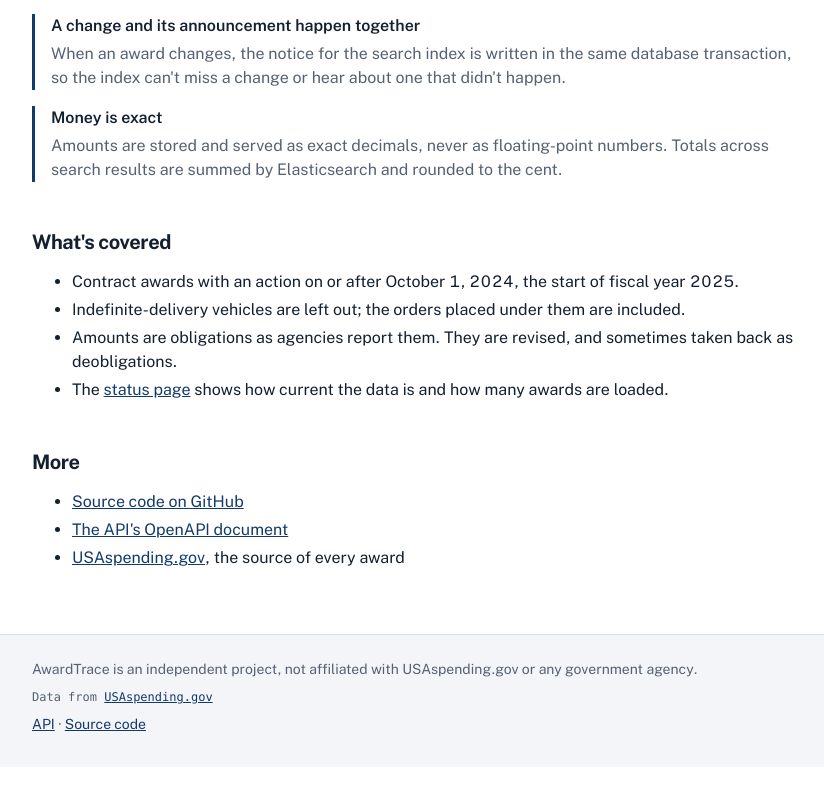
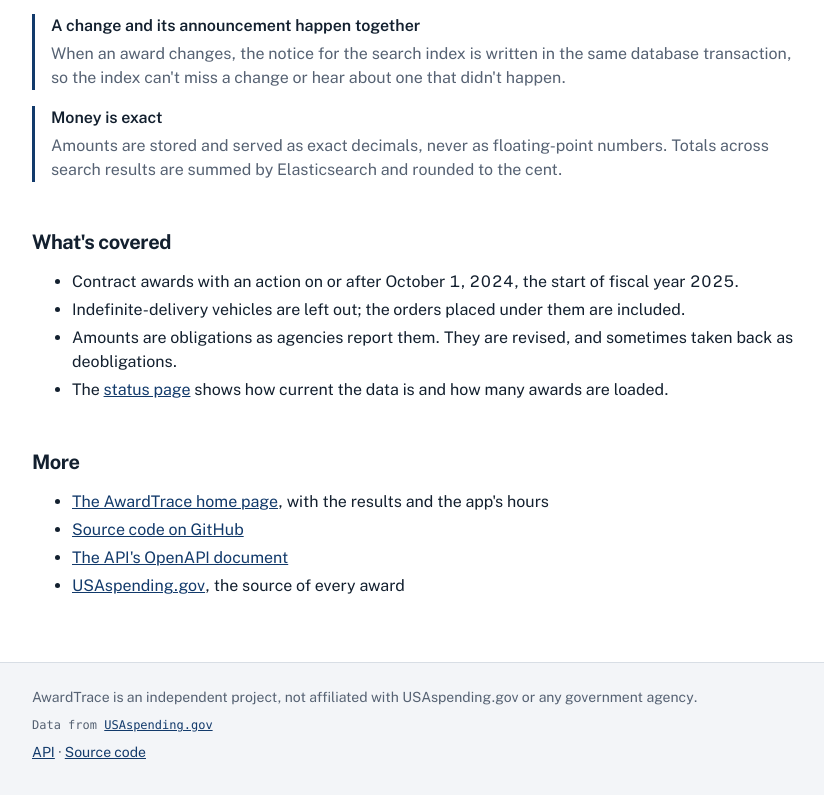
Before and after one commit to Davidzent/AwardTrace, a React (Vite) app in the folder web/: page /about in a window 1280 px wide. Shown: the part 1428-2223 px from the top of the page, without its empty margins (32-856 px from the left). Before the commit the page ends 2195 px from the top, so only its background shows below. Built offline with nearby package versions, Linux system fonts and the light colour scheme; no server answers.

Commit message:
chore(infra): serve the app at app.awardtrace.zntsns.com only, and point the docs at the landing page
Signed-off-by: davidzent <davidgin641@gmail.com>

```diff
--- a/web/src/pages/AboutPage.tsx
+++ b/web/src/pages/AboutPage.tsx
@@ -93,6 +93,10 @@
         <h2 id="about-links">More</h2>
         <ul>
           <li>
+            <a href="https://awardtrace.zntsns.com/">The AwardTrace home page</a>, with the results and the
+            app&apos;s hours
+          </li>
+          <li>
             <a href="https://github.com/Davidzent/awardtrace">Source code on GitHub</a>
           </li>
           <li>
```
Also changed, not shown: 2 other files (tests, documents, lock files or other folders).
